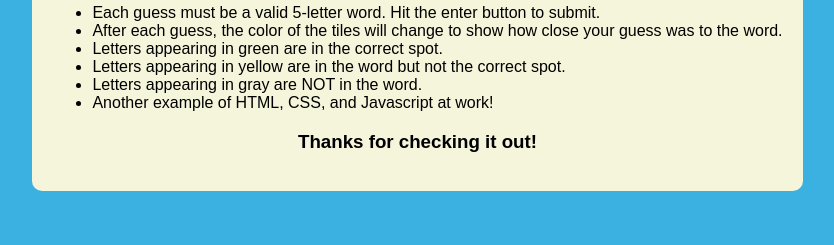
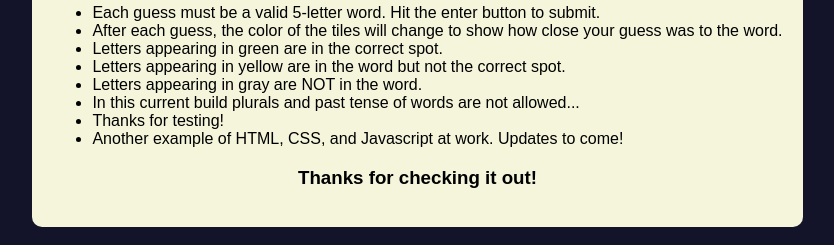
Before and after one commit to roconnell15/roconnell15.github.io, a plain HTML site: page projects/wordle/index.html in a window 1280 px wide. Shown: the part 695-940 px from the top of the page, without its empty margins (224-1058 px from the left). Before the commit the page ends 904 px from the top, so only its background shows below. Drawn offline with nearby package versions, Linux system fonts and the light colour scheme.

Commit message:
Style changes and word updates

```diff
--- a/projects/wordle/index.html
+++ b/projects/wordle/index.html
@@ -61,7 +61,9 @@
         <li>Letters appearing in green are in the correct spot.</li>
         <li>Letters appearing in yellow are in the word but not the correct spot.</li>
         <li>Letters appearing in gray are NOT in the word.</li>
-        <li>Another example of HTML, CSS, and Javascript at work!</li>
+        <li>In this current build plurals and past tense of words are not allowed...</li>
+        <li>Thanks for testing!</li>
+        <li>Another example of HTML, CSS, and Javascript at work. Updates to come!</li>
         </ul>
         <h3>Thanks for checking it out!</h3>
     </div>
--- a/projects/wordle/style.css
+++ b/projects/wordle/style.css
@@ -1,5 +1,5 @@
 body {
-    background-color: rgb(58, 177, 224);
+    background-color: rgb(19, 20, 41);
     object-fit: fill;
     scale: 100%;
 }
--- a/projects/wordle/words.js
+++ b/projects/wordle/words.js
@@ -598,6 +598,7 @@ export const WORDS = [
 'drink',
 'drive',
 'droit',
+'droid',
 'droll',
 'drone',
 'drool',
```
